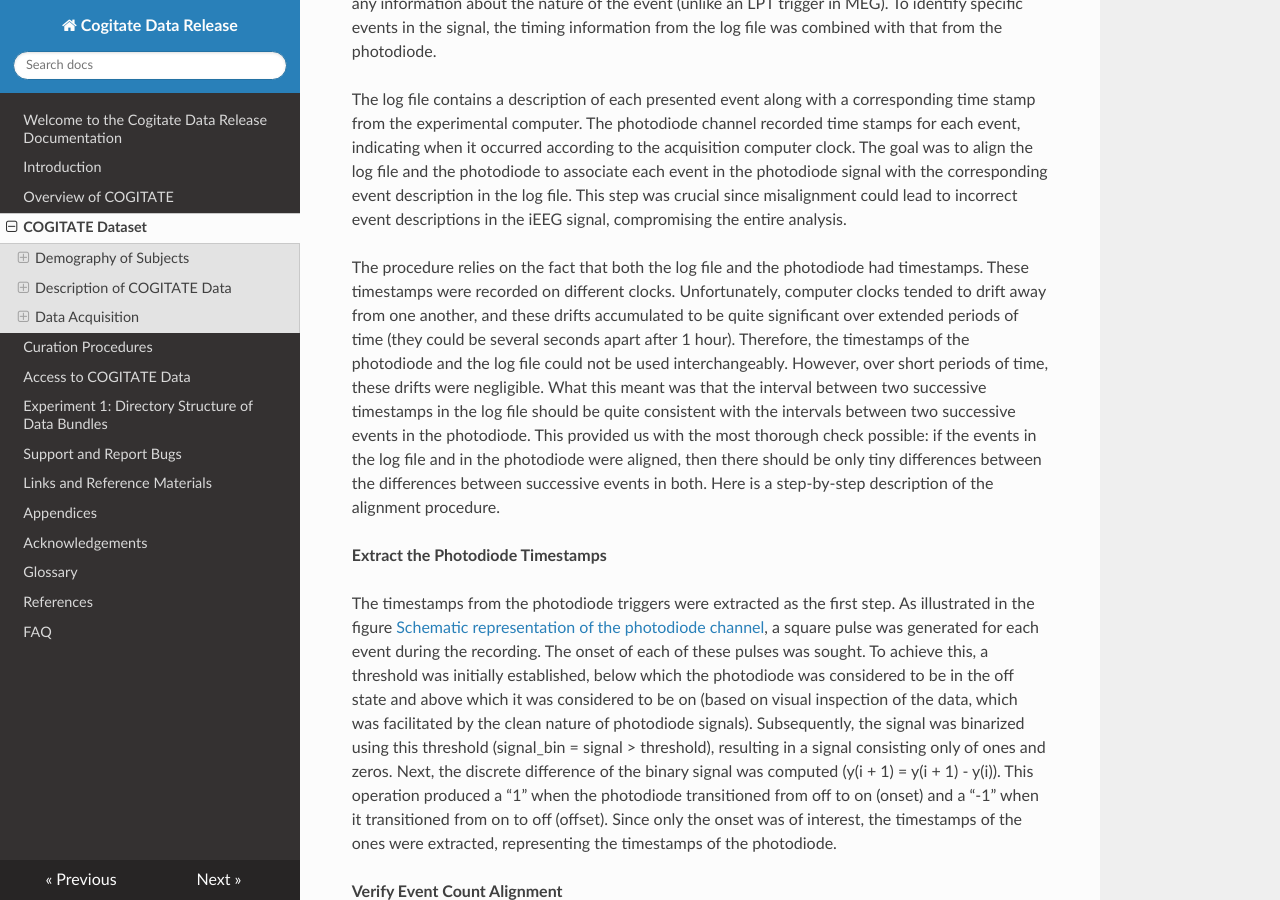
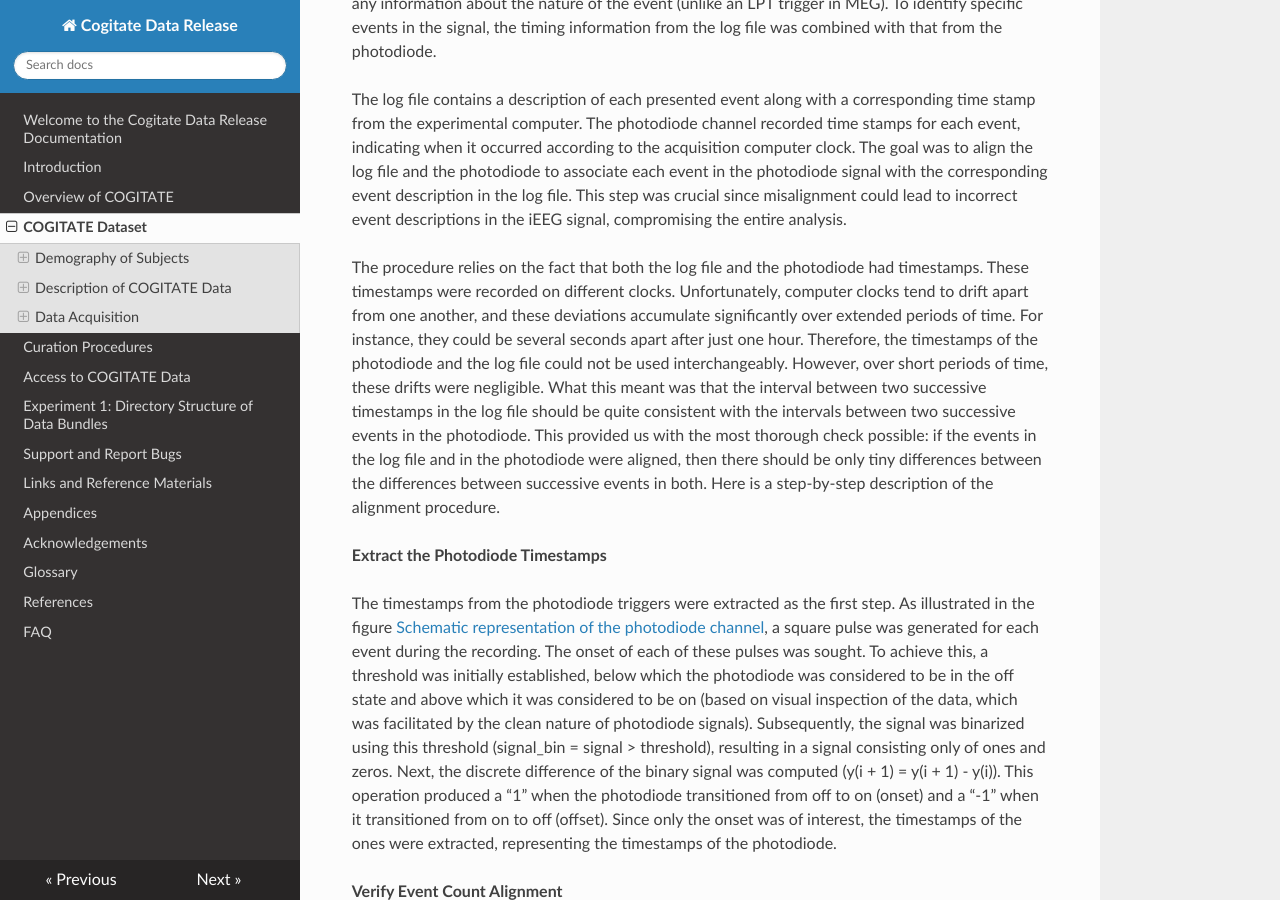
Before and after one commit to Cogitate-consortium/cogitate-data, an MkDocs documentation site: the page built from docs/03_cogdataset.md, in a window 1280 px wide and 900 px high, scrolled down 19079 px. Built offline with MkDocs 1.6.1, drawn with Linux system fonts in a browser that asks for light colours; nearby versions of some CDN libraries.

Commit message:
Edited a sentence in "Log File Alignment" in "iEEG Data Acquisition" section

```diff
--- a/docs/03_cogdataset.md
+++ b/docs/03_cogdataset.md
@@ -425,7 +425,7 @@ The photodiode channel solely indicates when a specific event occurred in the iE
 
 The log file contains a description of each presented event along with a corresponding time stamp from the experimental computer. The photodiode channel recorded time stamps for each event, indicating when it occurred according to the acquisition computer clock. The goal was to align the log file and the photodiode to associate each event in the photodiode signal with the corresponding event description in the log file. This step was crucial since misalignment could lead to incorrect event descriptions in the iEEG signal, compromising the entire analysis.
 
-The procedure relies on the fact that both the log file and the photodiode had timestamps. These timestamps were recorded on different clocks. Unfortunately, computer clocks tended to drift away from one another, and these drifts accumulated to be quite significant over extended periods of time (they could be several seconds apart after 1 hour). Therefore, the timestamps of the photodiode and the log file could not be used interchangeably. However, over short periods of time, these drifts were negligible. What this meant was that the interval between two successive timestamps in the log file should be quite consistent with the intervals between two successive events in the photodiode. This provided us with the most thorough check possible: if the events in the log file and in the photodiode were aligned, then there should be only tiny differences between the differences between successive events in both. Here is a step-by-step description of the alignment procedure.
+The procedure relies on the fact that both the log file and the photodiode had timestamps. These timestamps were recorded on different clocks. Unfortunately, computer clocks tend to drift apart from one another, and these deviations accumulate significantly over extended periods of time. For instance, they could be several seconds apart after just one hour. Therefore, the timestamps of the photodiode and the log file could not be used interchangeably. However, over short periods of time, these drifts were negligible. What this meant was that the interval between two successive timestamps in the log file should be quite consistent with the intervals between two successive events in the photodiode. This provided us with the most thorough check possible: if the events in the log file and in the photodiode were aligned, then there should be only tiny differences between the differences between successive events in both. Here is a step-by-step description of the alignment procedure.
 
 **Extract the Photodiode Timestamps**
 
```
